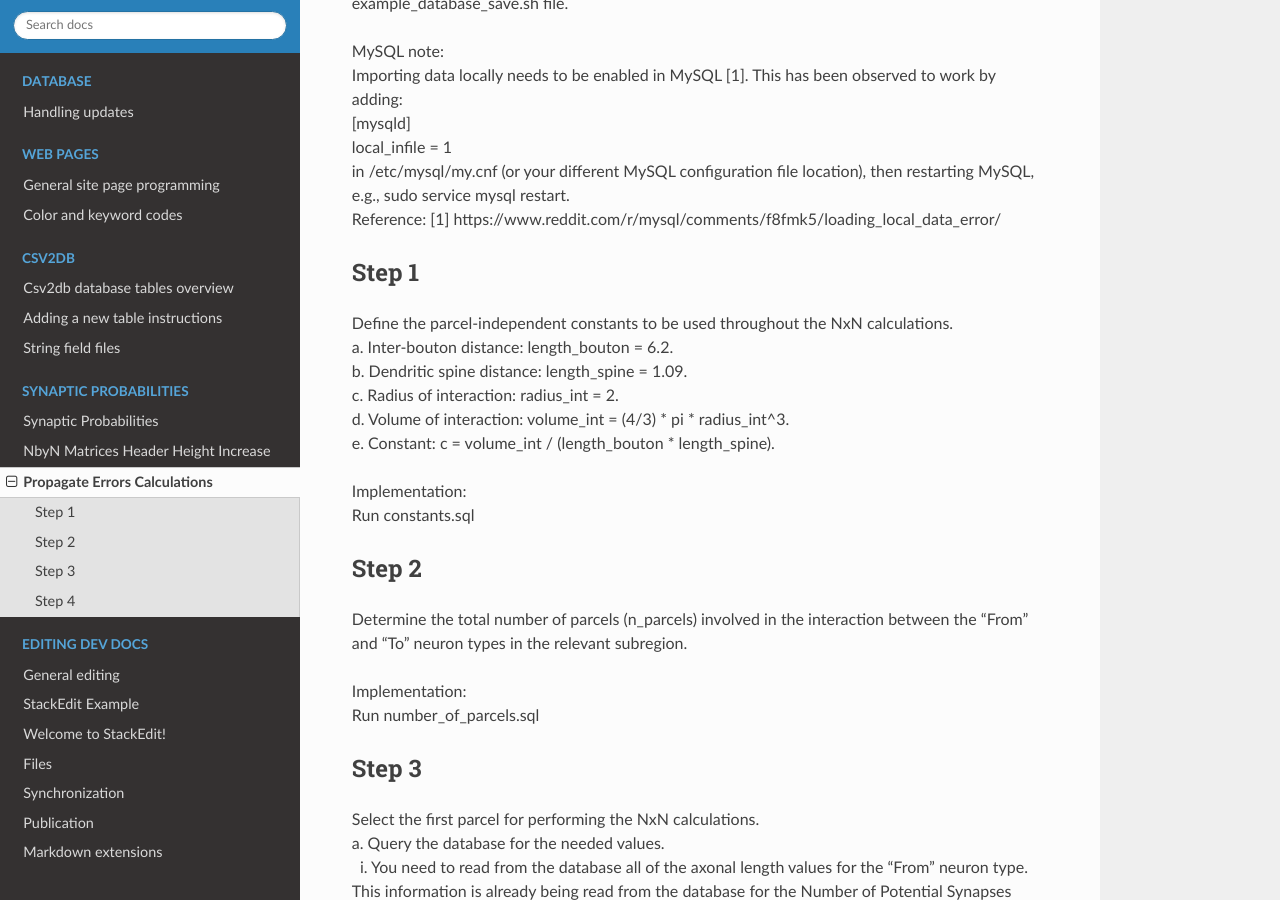
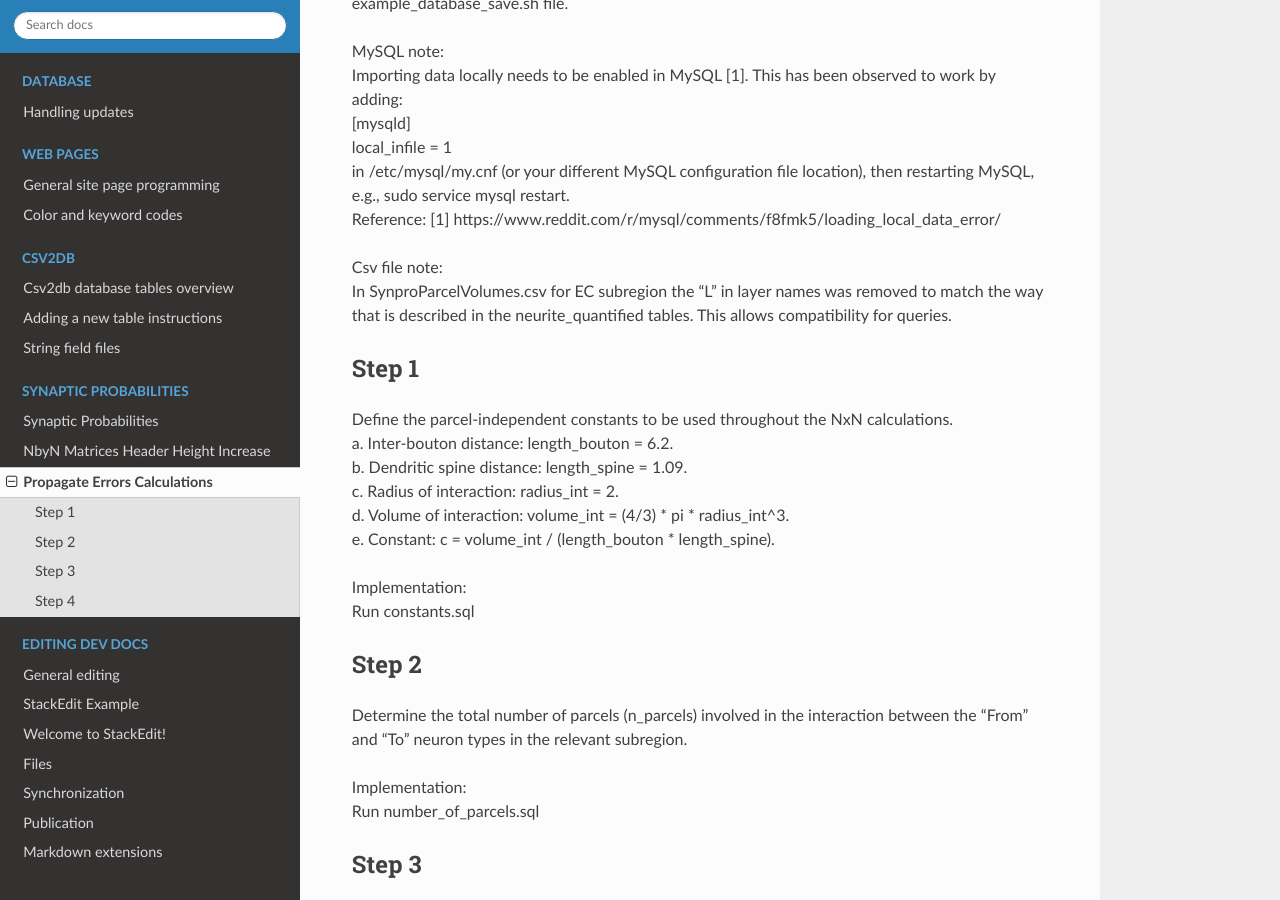
Before and after one commit to Hippocampome-Org/hco_dev_docs, a Sphinx documentation site: the page built from docs/synaptic_probabilities/propagate_errors.md, in a window 1280 px wide and 900 px high, scrolled down 432 px. Built offline with Sphinx 7.4.7 and the Read the Docs theme 2.0.0, drawn with Linux system fonts in a browser that asks for light colours.

Commit message:
add csv note

```diff
--- a/docs/synaptic_probabilities/propagate_errors.md
+++ b/docs/synaptic_probabilities/propagate_errors.md
@@ -22,6 +22,10 @@ adding:
 <br>local_infile = 1
 <br>in /etc/mysql/my.cnf (or your different MySQL configuration file location), then restarting MySQL, e.g., sudo service mysql restart.
 <br>Reference: [1] https://www.reddit.com/r/mysql/comments/f8fmk5/loading_local_data_error/
+
+Csv file note:
+<br>In SynproParcelVolumes.csv for EC subregion the "L" in layer names was removed to match the way that
+is described in the neurite_quantified tables. This allows compatibility for queries.
 
 ## Step 1
 
```
